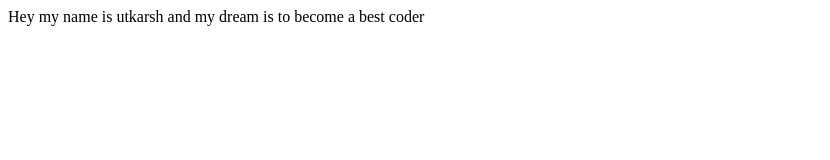
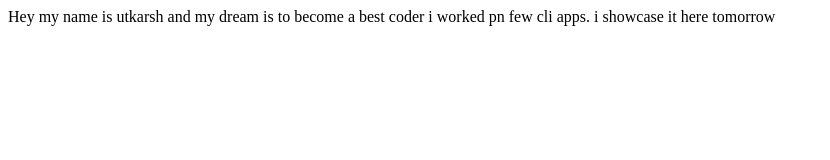
Before and after one commit to Utkarsh3056/Practice, a plain HTML site: page index.html in a window 1280 px wide. Shown: the whole page, without its empty margins (0-830 px from the left). Drawn offline with Linux system fonts and the light colour scheme.

Commit message:
update my project details

```diff
--- a/index.html
+++ b/index.html
@@ -8,5 +8,6 @@
 </head>
 <body>
     Hey my name is utkarsh and my dream is to become a best coder
+    i worked pn few cli apps. i showcase it here tomorrow
 </body>
 </html>
```
